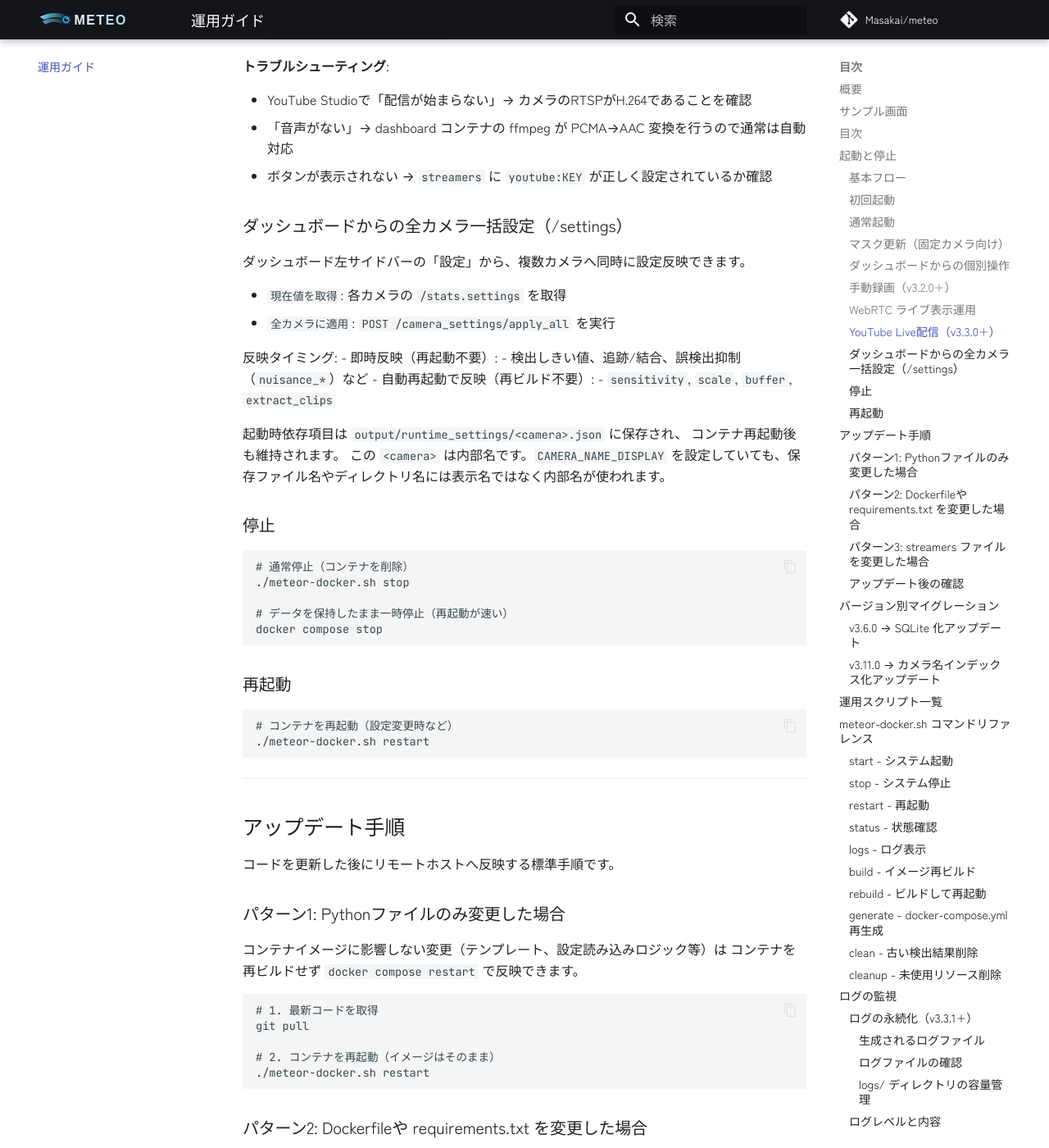
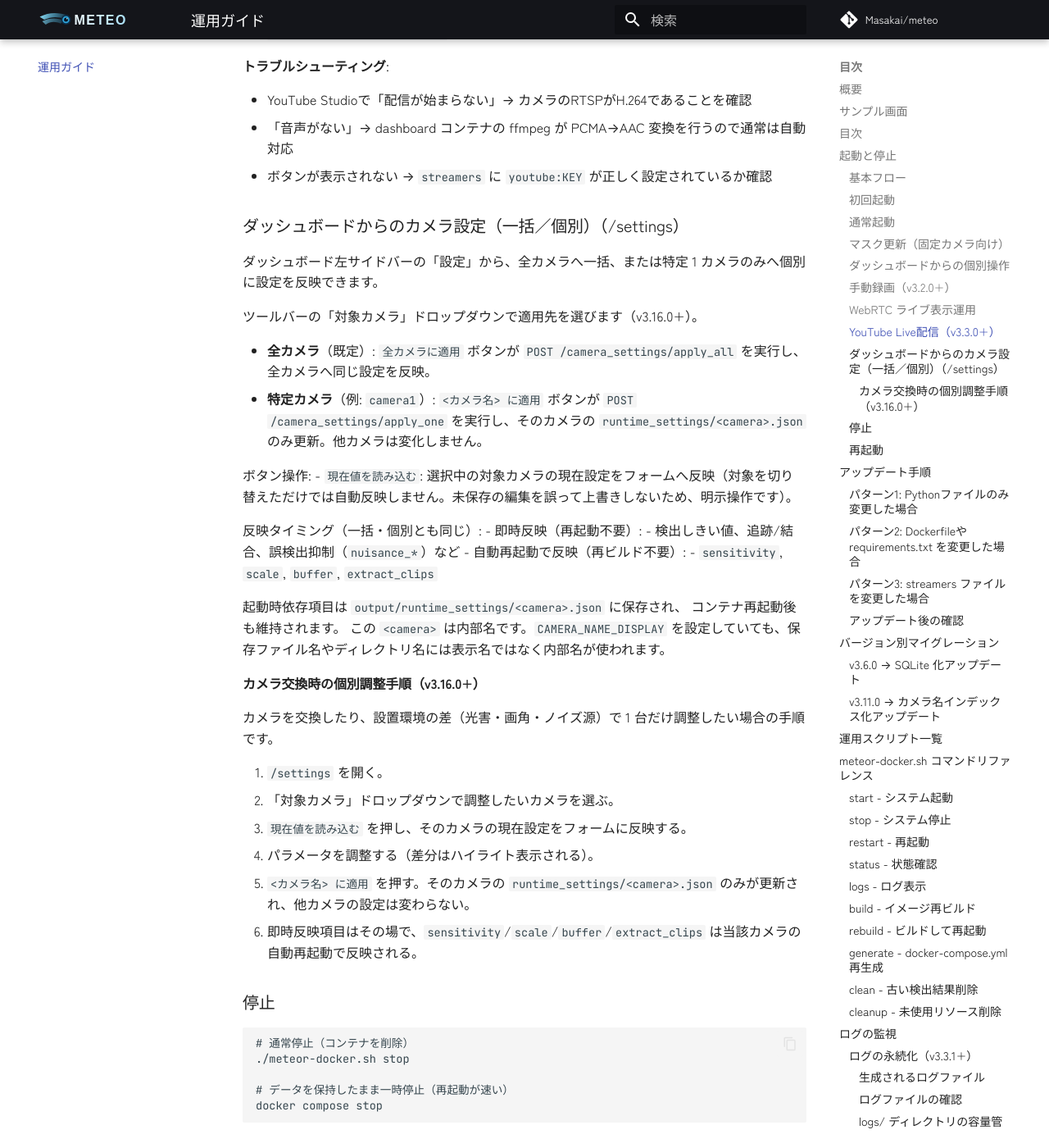
Before and after one commit to Masakai/meteo, an MkDocs documentation site: the page built from documents/OPERATIONS_GUIDE.md, in a window 1280 px wide and 1400 px high, scrolled down 3842 px. Shown: the whole window at 82% size. Built offline with MkDocs 1.6.1 and Material for MkDocs 9.7.7, drawn with Linux system fonts in a browser that asks for light colours; comment, search, counter and statistics services are not loaded.

Commit message:
docs: 運用ガイドにカメラ個別設定（v3.16.0）の手順を追記
OPERATIONS_GUIDE.md の「ダッシュボードからのカメラ設定」セクションを
一括／個別の両対応に更新し、カメラ交換時に1台だけ調整する手順を追加した。
v3.16.0 で追加した apply_one / 対象カメラドロップダウン / 「現在値を読み込む」
ボタンの運用手順を反映。コード変更なし。

Co-Authored-By: Claude Opus 4.8 (1M context) <noreply@anthropic.com>
Claude-Session: https://claude.ai/code/session_018xqgSjV4ssiem5MAsQAfZF

```diff
--- a/documents/OPERATIONS_GUIDE.md
+++ b/documents/OPERATIONS_GUIDE.md
@@ -157,14 +157,19 @@ python generate_compose.py --streaming-mode webrtc
 - 「音声がない」→ dashboard コンテナの ffmpeg が PCMA→AAC 変換を行うので通常は自動対応
 - ボタンが表示されない → `streamers` に `youtube:KEY` が正しく設定されているか確認
 
-### ダッシュボードからの全カメラ一括設定（/settings）
+### ダッシュボードからのカメラ設定（一括／個別）（/settings）
 
-ダッシュボード左サイドバーの「設定」から、複数カメラへ同時に設定反映できます。
+ダッシュボード左サイドバーの「設定」から、全カメラへ一括、または特定 1 カメラのみへ個別に設定を反映できます。
 
-- `現在値を取得`: 各カメラの `/stats.settings` を取得
-- `全カメラに適用`: `POST /camera_settings/apply_all` を実行
+ツールバーの「対象カメラ」ドロップダウンで適用先を選びます（v3.16.0+）。
 
-反映タイミング:
+- **全カメラ**（既定）: `全カメラに適用` ボタンが `POST /camera_settings/apply_all` を実行し、全カメラへ同じ設定を反映。
+- **特定カメラ**（例: `camera1`）: `<カメラ名> に適用` ボタンが `POST /camera_settings/apply_one` を実行し、そのカメラの `runtime_settings/<camera>.json` のみ更新。他カメラは変化しません。
+
+ボタン操作:
+- `現在値を読み込む`: 選択中の対象カメラの現在設定をフォームへ反映（対象を切り替えただけでは自動反映しません。未保存の編集を誤って上書きしないため、明示操作です）。
+
+反映タイミング（一括・個別とも同じ）:
 - 即時反映（再起動不要）:
   - 検出しきい値、追跡/結合、誤検出抑制（`nuisance_*`）など
 - 自動再起動で反映（再ビルド不要）:
@@ -173,6 +178,17 @@ python generate_compose.py --streaming-mode webrtc
 起動時依存項目は `output/runtime_settings/<camera>.json` に保存され、
 コンテナ再起動後も維持されます。
 この `<camera>` は内部名です。`CAMERA_NAME_DISPLAY` を設定していても、保存ファイル名やディレクトリ名には表示名ではなく内部名が使われます。
+
+#### カメラ交換時の個別調整手順（v3.16.0+）
+
+カメラを交換したり、設置環境の差（光害・画角・ノイズ源）で 1 台だけ調整したい場合の手順です。
+
+1. `/settings` を開く。
+2. 「対象カメラ」ドロップダウンで調整したいカメラを選ぶ。
+3. `現在値を読み込む` を押し、そのカメラの現在設定をフォームに反映する。
+4. パラメータを調整する（差分はハイライト表示される）。
+5. `<カメラ名> に適用` を押す。そのカメラの `runtime_settings/<camera>.json` のみが更新され、他カメラの設定は変わらない。
+6. 即時反映項目はその場で、`sensitivity`/`scale`/`buffer`/`extract_clips` は当該カメラの自動再起動で反映される。
 
 ### 停止
 
```
